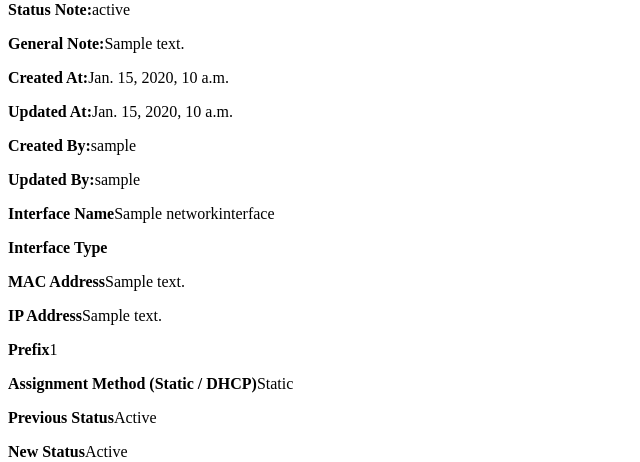
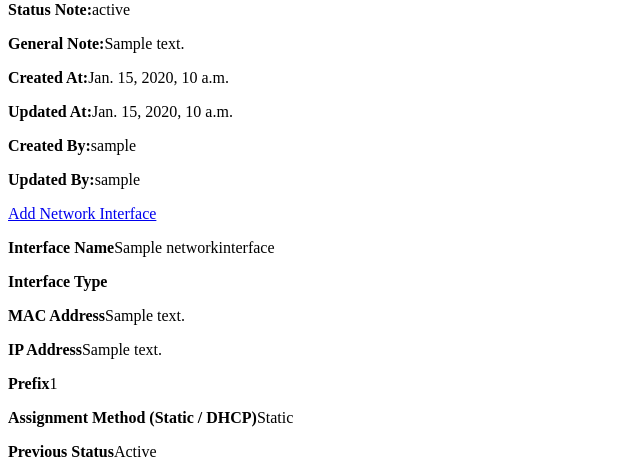
Before and after one commit to burakkzereykaya/inventory-system, a Django app: page /devices/1/ in a window 1280 px wide. Shown: the part 402-864 px from the top of the page, without its empty margins (0-640 px from the left). Run offline with Django 5.2, Linux system fonts and the light colour scheme; a user stored in the database is signed in; tables that the repository leaves empty hold one stand-in row (values such as "Sample post").

Commit message:
Add device editing and network interface management

```diff
--- a/locations/templates/locations/device_detail.html
+++ b/locations/templates/locations/device_detail.html
@@ -13,6 +13,9 @@
   <p><strong>Updated At:</strong>{{device.updated_at}}</p>
   <p><strong>Created By:</strong>{{device.created_by}}</p>
   <p><strong>Updated By:</strong>{{device.updated_by}}</p>
+  {% if perms.locations.add_networkinterface %}
+    <a href="{% url 'add_network_interface' device.id %}">Add Network Interface</a>
+  {% endif %}
   {% for interface in network_interfaces %}
     <p><strong>Interface Name</strong>{{interface.name}}</p>
     <p><strong>Interface Type</strong>{{interface.type}}</p>
--- a/locations/urls.py
+++ b/locations/urls.py
@@ -7,4 +7,5 @@
     path("devices/create",views.create_device,name="create_device"),
     path("devices/<int:device_id>/edit/",views.edit_device,name="edit_device"),
     path("devices/<int:device_id>/",views.device_detail,name="device_detail"),
+    path("devices/<int:device_id>/interfaces/create/",views.add_network_interface,name="add_network_interface")
 ]
--- a/locations/views.py
+++ b/locations/views.py
@@ -3,8 +3,8 @@
 from django.contrib.auth.decorators import login_required, permission_required
 from django.shortcuts import render, get_object_or_404, redirect
 
-from locations.forms import DeviceForm
-from locations.models import Device, DeviceStatusHistory
+from locations.forms import DeviceForm, NetworkInterfaceForm, IpAddressForm
+from locations.models import Device, DeviceStatusHistory, NetworkInterface
 
 
 @login_required
@@ -91,3 +91,48 @@
         "device": device,
     }
     return render(request,"locations/edit_device.html",context)
+
+@login_required
+@permission_required("locations.add_networkinterface",raise_exception=True)
+def add_network_interface(request,device_id):
+    device=get_object_or_404(Device,pk=device_id)
+    if request.method == "POST":
+        form=NetworkInterfaceForm(request.POST)
+        if form.is_valid():
+            interface=form.save(commit=False)
+            interface.device=device
+            interface.save()
+            return redirect("device_detail",device_id=device.id)
+    else:
+        form=NetworkInterfaceForm()
+
+    context={
+        "form":form,
+        "device":device,
+    }
+    return render(request,"locations/add_network_interface.html",context)
+
+@login_required
+@permission_required("locations.add_ipaddress", raise_exception=True)
+def add_ip_address(request,interface_id):
+    interface=get_object_or_404(NetworkInterface,pk=interface_id)
+
+    if request.method == "POST":
+           form = IpAddressForm(request.POST)
+           if form.is_valid():
+                ip_address=form.save(commit=False)
+                ip_address.network_interface = interface
+                ip_address.save()
+
+                return redirect("device_detail",device_id=interface.device.id)
+
+    else:
+        form=IpAddressForm()
+
+
+    context={
+        "form":form,
+        "interface":interface,
+    }
+
+    return render(request,"locations/add_ip_address.html",context)
```
Also changed, not shown: locations/forms.py (+10 -1 lines), locations/templates/locations/add_network_interface.html (added, +15 -0 lines).
